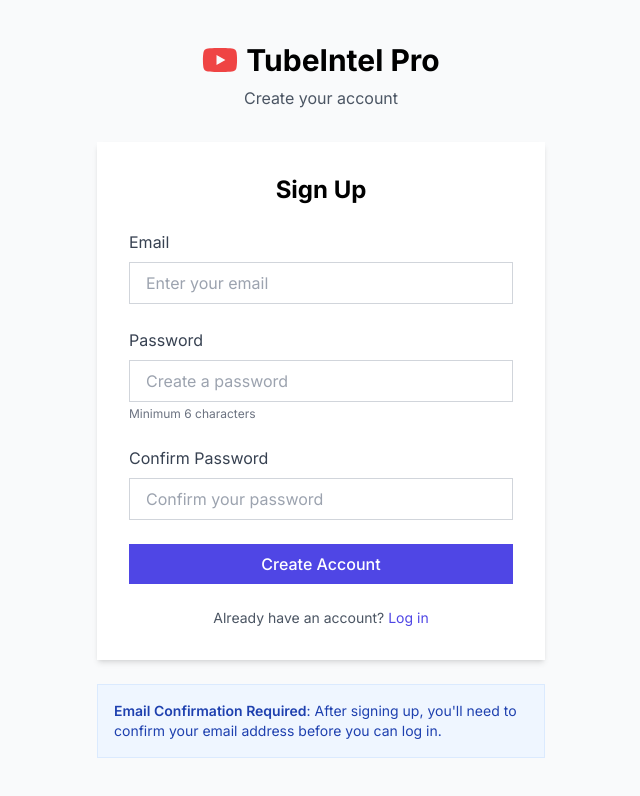
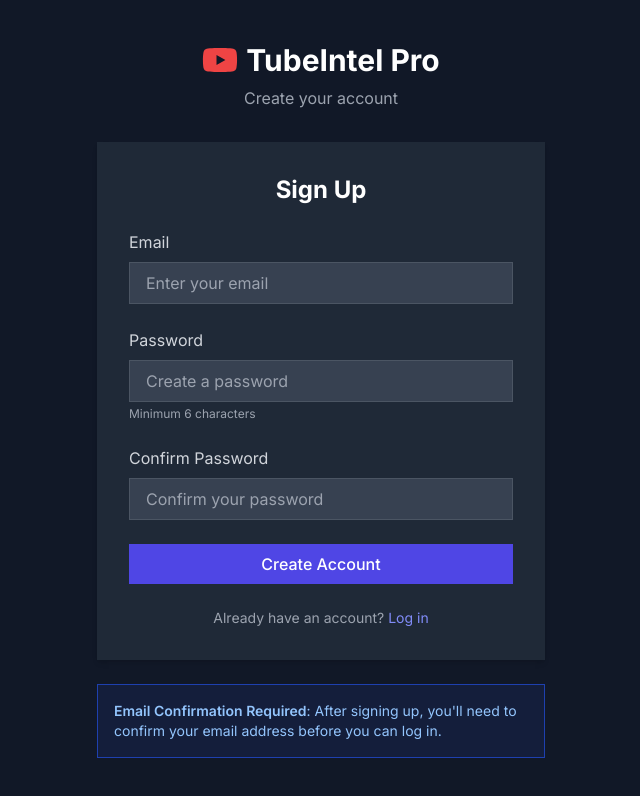
Before and after one commit to Rsilva305/tubeintel-pro, a Next.js app: page /signup in a window 1280 px wide. Shown: the top 796 px of the page, without its empty margins (319-959 px from the left). Built offline with nearby package versions, Linux system fonts and the light colour scheme; no server answers.

Commit message:
Implement permanent dark mode across the entire application

```diff
--- a/src/app/layout.tsx
+++ b/src/app/layout.tsx
@@ -16,8 +16,8 @@
   children: React.ReactNode;
 }>) {
   return (
-    <html lang="en">
-      <body className={inter.className}>
+    <html lang="en" className="dark">
+      <body className={`${inter.className} dark:bg-gray-900 dark:text-white`}>
         <Providers>
           {children}
         </Providers>
--- a/src/components/NavigationWrapper.tsx
+++ b/src/components/NavigationWrapper.tsx
@@ -34,9 +34,9 @@
   };
 
   return (
-    <div className="flex min-h-screen bg-gray-50 dark:bg-gray-900 w-full h-full overflow-hidden">
+    <div className="flex min-h-screen bg-gray-900 w-full h-full overflow-hidden">
       <Sidebar collapsed={collapsed} toggleSidebar={toggleSidebar} />
-      <div className={`flex-1 flex flex-col ${theme === 'dark' ? 'bg-gray-900' : 'bg-gray-50'} min-h-screen`}>
+      <div className="flex-1 flex flex-col bg-gray-900 min-h-screen">
         <TopNav username={username} />
         <main className="flex-1 p-6 overflow-y-auto">{children}</main>
       </div>
--- a/src/components/Sidebar.tsx
+++ b/src/components/Sidebar.tsx
@@ -53,16 +53,16 @@
     return pathname === path || pathname.startsWith(`${path}/`);
   };
 
-  const bgColor = theme === 'dark' ? 'bg-gray-800' : 'bg-white';
-  const borderColor = theme === 'dark' ? 'border-gray-700' : 'border-gray-200';
-  const textColor = theme === 'dark' ? 'text-white' : 'text-gray-900';
+  const bgColor = 'bg-gray-800';
+  const borderColor = 'border-gray-700';
+  const textColor = 'text-white';
 
   return (
     <div
       className={`${
         collapsed ? 'w-[70px]' : 'w-[240px]'
       } h-screen flex-shrink-0 ${bgColor} border-r ${borderColor} py-6 flex flex-col transition-all duration-300 ease-in-out`}
-      style={{ boxShadow: theme === 'dark' ? '0 0 10px 5px rgba(0,0,0,0.3)' : 'none' }}
+      style={{ boxShadow: '0 0 10px 5px rgba(0,0,0,0.3)' }}
     >
       {collapsed ? (
         <>
--- a/src/components/TopNav.tsx
+++ b/src/components/TopNav.tsx
@@ -3,7 +3,7 @@
 import { useState, useRef, useEffect } from 'react';
 import Link from 'next/link';
 import { useRouter } from 'next/navigation';
-import { FaYoutube, FaUser, FaCog, FaSun, FaMoon } from 'react-icons/fa';
+import { FaYoutube, FaUser, FaCog } from 'react-icons/fa';
 import { Zap } from 'lucide-react';
 import { useTheme } from '@/contexts/ThemeContext';
 import { signOut } from '@/lib/supabase';
@@ -17,7 +17,7 @@
 export default function TopNav({ username = 'User' }: TopNavProps): JSX.Element {
   const [dropdownOpen, setDropdownOpen] = useState(false);
   const dropdownRef = useRef<HTMLDivElement>(null);
-  const { theme, toggleTheme } = useTheme();
+  const { theme } = useTheme();
   const router = useRouter();
 
   // Close dropdown when clicking outside
@@ -86,22 +86,6 @@
           <span className="text-sm font-medium">Extension</span>
         </button>
 
-        {/* Dark Mode Toggle */}
-        <button
-          onClick={toggleTheme}
-          className={`p-2 rounded-full ${theme === 'dark'
-            ? 'bg-gray-700 text-gray-200 hover:bg-gray-600'
-            : 'bg-gray-200 text-gray-700 hover:bg-gray-300'}
-            transition-colors duration-200`}
-          aria-label={theme === 'dark' ? 'Switch to light mode' : 'Switch to dark mode'}
-        >
-          {theme === 'dark' ? (
-            <FaSun className="text-yellow-400 h-5 w-5" />
-          ) : (
-            <FaMoon className="text-indigo-600 h-5 w-5" />
-          )}
-        </button>
-
         {/* User profile dropdown */}
         <div className="relative" ref={dropdownRef}>
           <button
--- a/src/contexts/ThemeContext.tsx
+++ b/src/contexts/ThemeContext.tsx
@@ -2,53 +2,36 @@
 
 /**
  * Theme Context for TubeIntel Pro
- * Provides dark/light mode functionality throughout the application
- * Uses localStorage to persist user preference between sessions
- * Also respects system preferences by default
- * This is the final version for deployment
+ * Provides dark mode functionality throughout the application
+ * This version enforces permanent dark mode across the entire site
  */
 
-import { createContext, useContext, useState, useEffect, ReactNode } from 'react';
+import { createContext, useContext, useEffect, ReactNode } from 'react';
 
-type Theme = 'light' | 'dark';
+type Theme = 'dark';
 
 interface ThemeContextType {
   theme: Theme;
-  toggleTheme: () => void;
 }
 
 const ThemeContext = createContext<ThemeContextType | undefined>(undefined);
 
 export function ThemeProvider({ children }: { children: ReactNode }) {
-  // Check if user has a theme preference in localStorage, otherwise default to light
-  const [theme, setTheme] = useState<Theme>(() => {
-    if (typeof window !== 'undefined') {
-      const savedTheme = localStorage.getItem('theme') as Theme;
-      return savedTheme || 'light';
-    }
-    return 'light';
-  });
+  // Always use dark theme
+  const theme: Theme = 'dark';
 
-  // Apply theme class to document when theme changes
+  // Apply dark theme class to document on component mount
   useEffect(() => {
     if (typeof window !== 'undefined') {
-      localStorage.setItem('theme', theme);
-
-      if (theme === 'dark') {
-        document.documentElement.classList.add('dark');
-      } else {
-        document.documentElement.classList.remove('dark');
-      }
+      // Always set theme to dark in localStorage
+      localStorage.setItem('theme', 'dark');
+      // Always add dark class to document
+      document.documentElement.classList.add('dark');
     }
-  }, [theme]);
-
-  const toggleTheme = () => {
-    setTheme(prevTheme => (prevTheme === 'light' ? 'dark' : 'light'));
-  };
+  }, []);
 
   const value = {
     theme,
-    toggleTheme,
   };
 
   return <ThemeContext.Provider value={value}>{children}</ThemeContext.Provider>;
```
